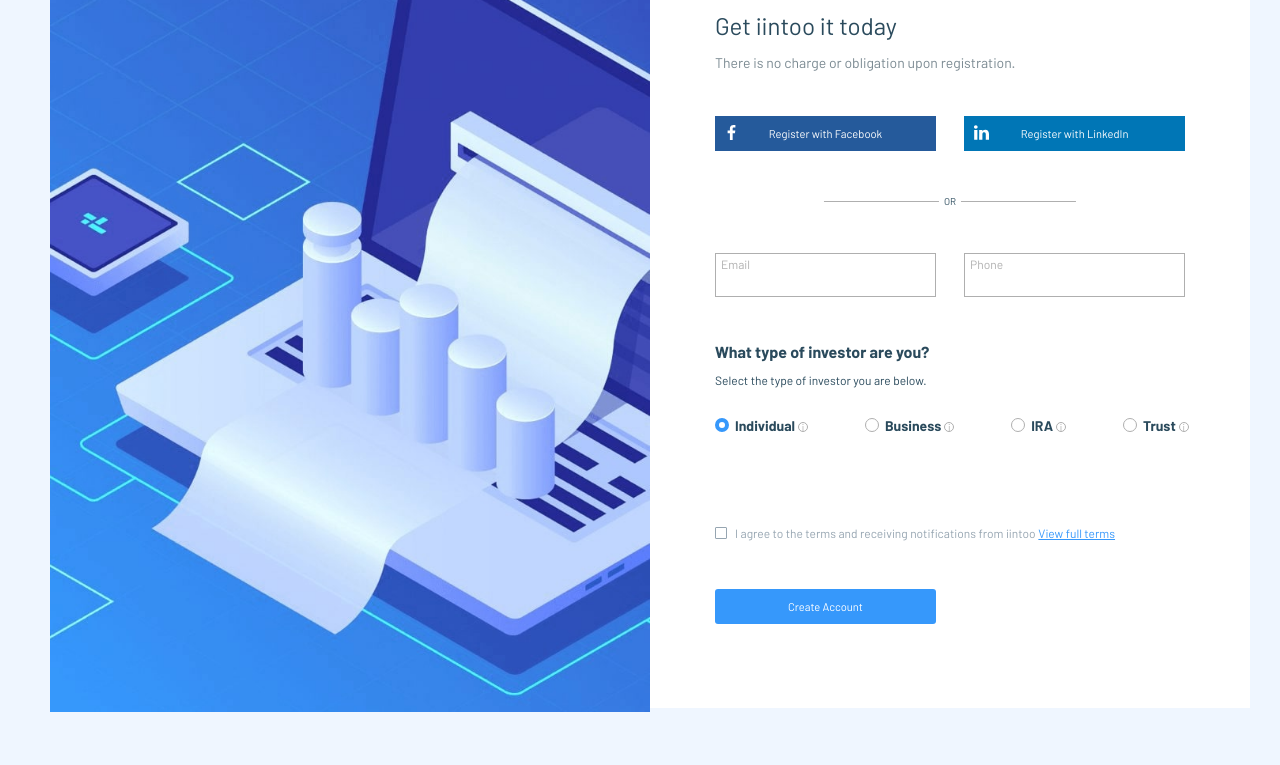
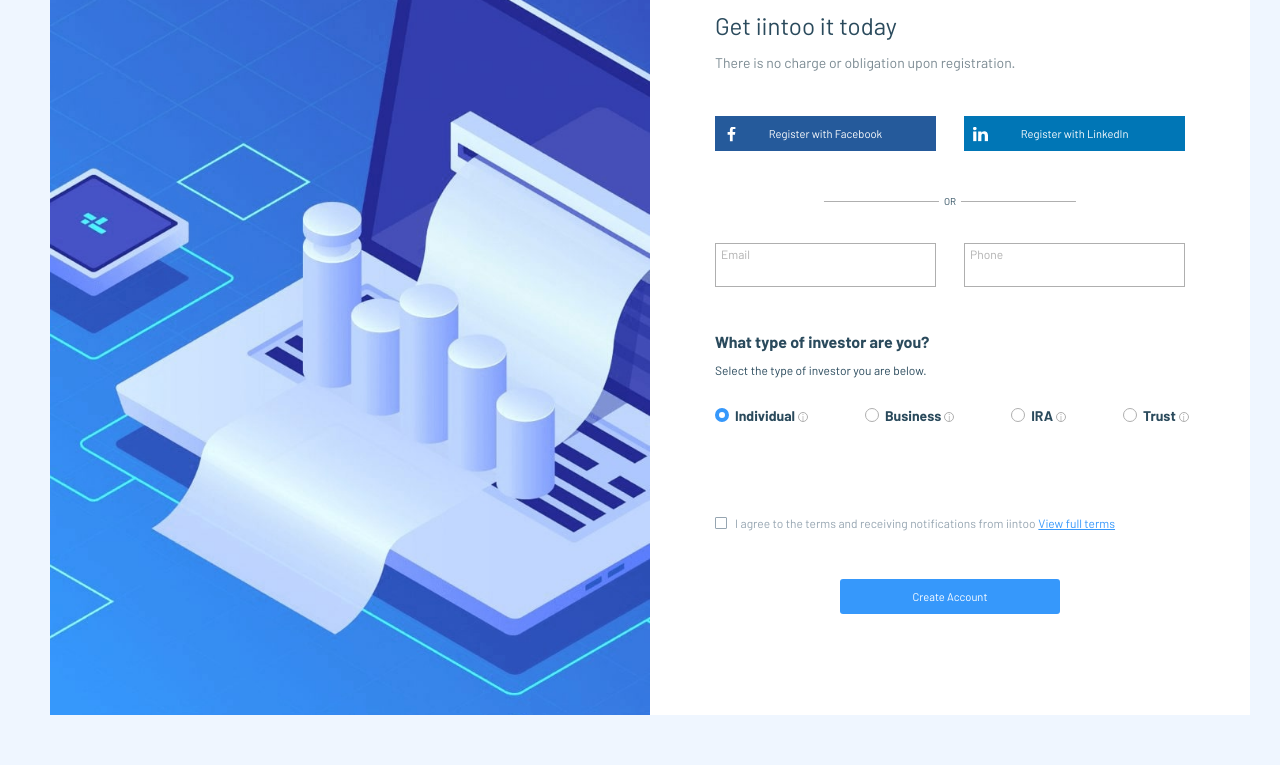
Before and after one commit to polinayermolenko/iintoo, a website: page index.html in a window 1280 px wide. Shown: the part 129-894 px from the top of the page. Drawn offline with Linux system fonts and the light colour scheme.

Commit message:
Адаптивная вёрстка

```diff
--- a/css/style.css
+++ b/css/style.css
@@ -40,23 +40,41 @@
 }
 
 .wrapper {
+    width: 100%;
+    margin: 0 auto;
+}
+
+@media(min-width: 768px) {
+  .wrapper {
     display: flex;
+  }
+}
+
+@media(min-width: 1200px) {
+  .wrapper {
     width: 1200px;
     padding: 50px 50px;
-    /*height: 100vh;*/
-    margin: 0 auto;
+  }
 }
 
 .page-header {
   position: relative;
+    width: 100%;
+}
+
+@media(min-width: 768px) {
+  .page-header {
     width: 50%;
-    height: 100%;
+    height: auto;
+    background-image: url(../img/bg-grad.png);
+    background-size: contain;
+  }
 }
 
 .page-header__logo {
     position: absolute;
-    top: 30px;
-    left: 40px;
+    top: 5%;
+    left: 5%;
 }
 
 .page-header__bg {
@@ -65,38 +83,83 @@
 }
 
 .page-main {
-  width: 50%;
+  width: 100%;
   position: relative;
+  background-color: #FFFFFF;
 }
 
+@media(min-width: 768px) {
+  .page-main {
+    width: 50%;
+  }
+}
+
+
 .registration {
+    padding: 20px 15px;
+    background-color: #FFFFFF;
+}
+
+@media(min-width: 1200px) {
+  .registration {
     padding: 90px 65px 84px;
-    background-color: #FFFFFF;
+  }
 }
 
 .registration__title {
     margin: 0;
     font-weight: normal;
     font-size: 24px;
+    text-align: center;
+}
+
+@media(min-width: 1200px) {
+  .registration__title {
+    text-align: left;
+  }
 }
 
 .registration__info {
     color: #7B8A92;
+    text-align: center;
     margin-bottom: 45px;
 }
 
+@media(min-width: 1200px) {
+  .registration__info {
+    text-align: left;
+  }
+}
+
 .button-wrapper {
-    display: flex;
+  display: flex;
+  flex-direction: column;
+  align-items: center;
+    margin-bottom: 20px;
+}
+
+@media(min-width: 768px) {
+  .button-wrapper {
+    flex-direction: row;
     margin-bottom: 30px;
     justify-content: space-between;
+  }
+}
+
+@media(min-width: 1200px) {
+  .button-wrapper {
+    flex-direction: row;
+    margin-bottom: 30px;
+    justify-content: space-between;
+  }
 }
 
 .registration__btn {
     display: inline-block;
     position: relative;
     margin-bottom: 10px;
-    padding: 11px 45px;
-    width: 47%;
+    padding: 11px 0;
+    width: 70%;
     box-sizing: border-box;
     border: none;
     font: inherit;
@@ -105,6 +168,13 @@
     vertical-align: middle;
     color: #ffffff;
   }
+
+  @media(min-width: 768px) {
+    .registration__btn {
+      width: 47%;
+    }
+  }
+
 
   .registration__btn--fb {
     background-color: #255a9b;
@@ -117,8 +187,9 @@
   .registration__btn--fb::before {
       content: "";
       position: absolute;
-      top: 9px;
+      top: 50%;
       left: 9px;
+      transform: translateY(-50%);
       width: 15px;
       height: 15px;
       background-image: url("../img/facebook.svg");
@@ -127,8 +198,9 @@
   .registration__btn--in::after {
     content: "";
     position: absolute;
-    top: 9px;
-    left: 10px;
+    top: 50%;
+    left: 9px;
+    transform: translateY(-50%);
     width: 15px;
     height: 15px;
     background-image: url("../img/linkedin.svg");
@@ -174,10 +246,18 @@
 
   .input-group {
       display: flex;
-      justify-content: space-between;
+      flex-direction: column;
+      align-items: center;
       margin: 0;
       padding: 0;
       border: none;
+  }
+
+  @media(min-width: 1200px) {
+    .input-group {
+      flex-direction: row;
+      justify-content: space-between;
+    }
   }
 
   .input-wrapper {
@@ -185,10 +265,17 @@
       display: flex;
       flex-direction: column-reverse;
       align-items: flex-start;
-      width: 47%;
+      width: 70%;
+      margin-bottom: 10px;
       padding: 3px 0 5px 5px;
       box-sizing: border-box;
       border: 1px solid #afafaf;
+  }
+
+  @media(min-width: 1200px) {
+    .input-wrapper {
+      width: 47%;
+    }
   }
 
   .form__label {
@@ -217,37 +304,67 @@
 .form__fieldset {
   border: none;
   margin: 0;
-  margin-top: 45px;
+  margin-top: 35px;
   padding: 0;
 
 }
 
 .form__legend {
+  text-align: center;
   padding: 0;
     font-weight: bold;
     font-size: 16px;
 }
 
+@media(min-width: 1200px) {
+  .form__legend {
+    text-align: left;
+  }
+}
+
 .form__intro {
     margin-bottom: 30px;
+    text-align: center;
     font-size: 12px;
+}
+
+@media(min-width: 1200px) {
+  .form__intro {
+    text-align: left;
+  }
 }
 
 .form__list {
     margin: 0;
-    padding: 0;
+    padding: 20px;
     list-style: none;
     display: flex;
-    justify-content: space-between;
+    flex-direction: column;
     font-weight: bold;
 }
+
+@media(min-width: 500px) {
+  .form__list {
+    flex-direction: row;
+    justify-content: space-between;
+    padding: 0;
+  }
+}
+
 
 .form__label-radio {
     position: relative;
 }
 
 .list__item {
+    margin-bottom: 10px;
     padding-left: 20px;
+}
+
+@media(min-width: 1200px) {
+  .list__item {
+    margin-bottom: 0;
+  }
 }
 
 .form__label-radio::before {
@@ -272,7 +389,6 @@
   font-weight: normal;
   color: #AFAFAF;
   margin-left: 4px;
-
 }
 
 .form__label-radio::after {
@@ -288,8 +404,21 @@
 }
 
 .form__agreement {
-  margin-top: 90px;
+  margin-top: 5px;
   padding-left: 20px;
+}
+
+@media(min-width: 500px) {
+  .form__agreement {
+    margin-top: 80px;
+  }
+}
+
+@media(min-width: 1200px) {
+  .form__agreement {
+    margin-top: 90px;
+    padding-left: 20px;
+  }
 }
 
 .form__label-checkbox {
@@ -322,21 +451,28 @@
 }
 
 .form__submit {
-  display: inline-block;
+  display: block;
   position: relative;
-  padding: 11px 50px;
+  margin: 0 auto;
   margin-top: 48px;
-  width: 47%;
+  padding: 11px 35px;
+  width: 70%;
   box-sizing: border-box;
   border: none;
   border-radius: 3px;
   font: inherit;
   font-size: 0.8em;
   text-align: center;
-  vertical-align: middle;
   color: #ffffff;
   background-color: #3698FB;
   outline: none;
+}
+
+@media(min-width: 1200px) {
+  .form__submit {
+    width: 47%;
+    padding: 11px 50px;
+  }
 }
 
 .form__submit:hover,
@@ -350,14 +486,31 @@
 
 .modal {
   position: absolute;
-  bottom: 195px;
-  left: 125px;
-  width: 230px;
+  bottom: 20%;
+  right: 10%;
+  width: 190px;
+  z-index: 2;
   box-shadow:
     3px 3px 7px 2px #EEEEEE,
     -1px -1px 7px 2px #EEEEEE;
   font-size: 12px;
   color:  #96A5B1;
+  background-color: #FFFFFF;
+}
+
+@media(min-width: 500px) {
+  .modal {
+    bottom: 17%;
+    right: 30%;
+  }
+}
+
+@media(min-width: 1200px) {
+  .modal {
+    bottom: 27%;
+    right: 30%;
+    width: 230px;
+  }
 }
 
 .modal__description {
```
Also changed, not shown: img/bg-grad.png (added).
